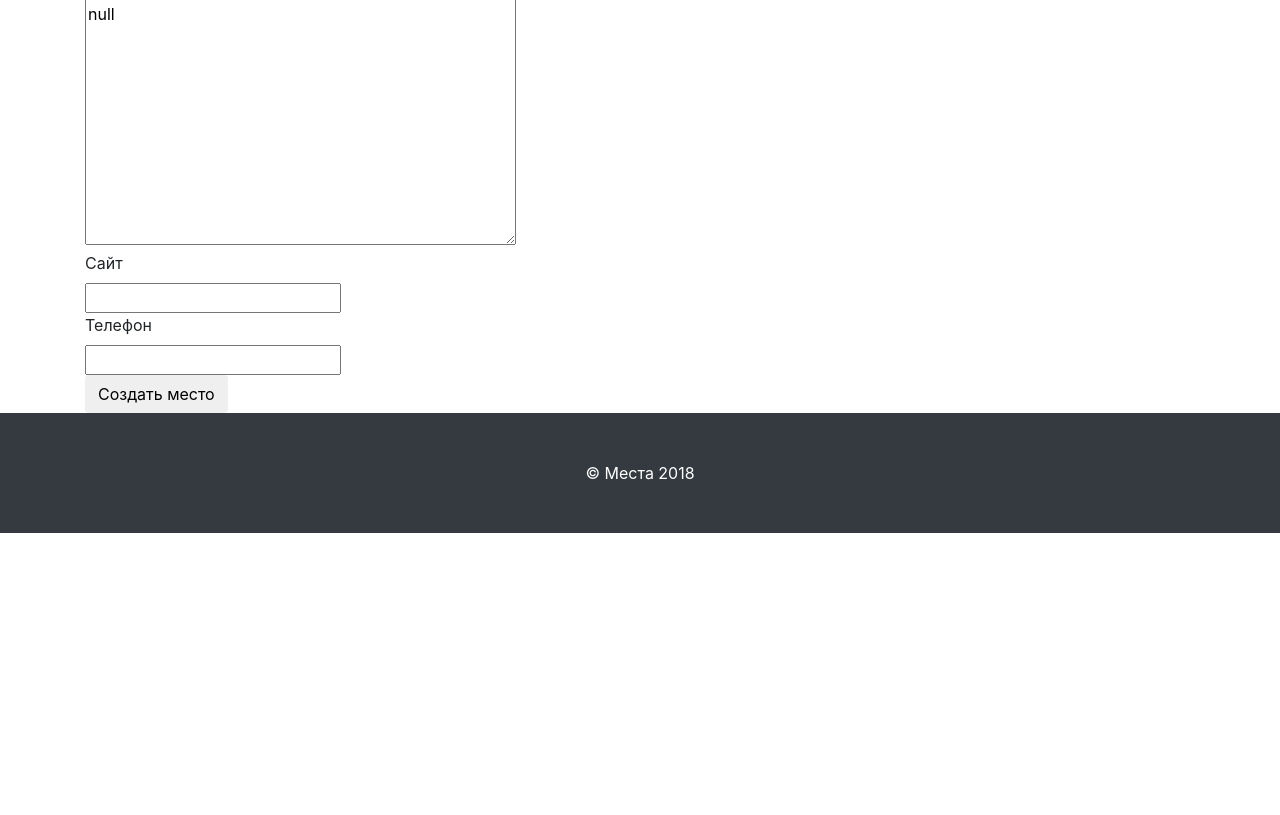
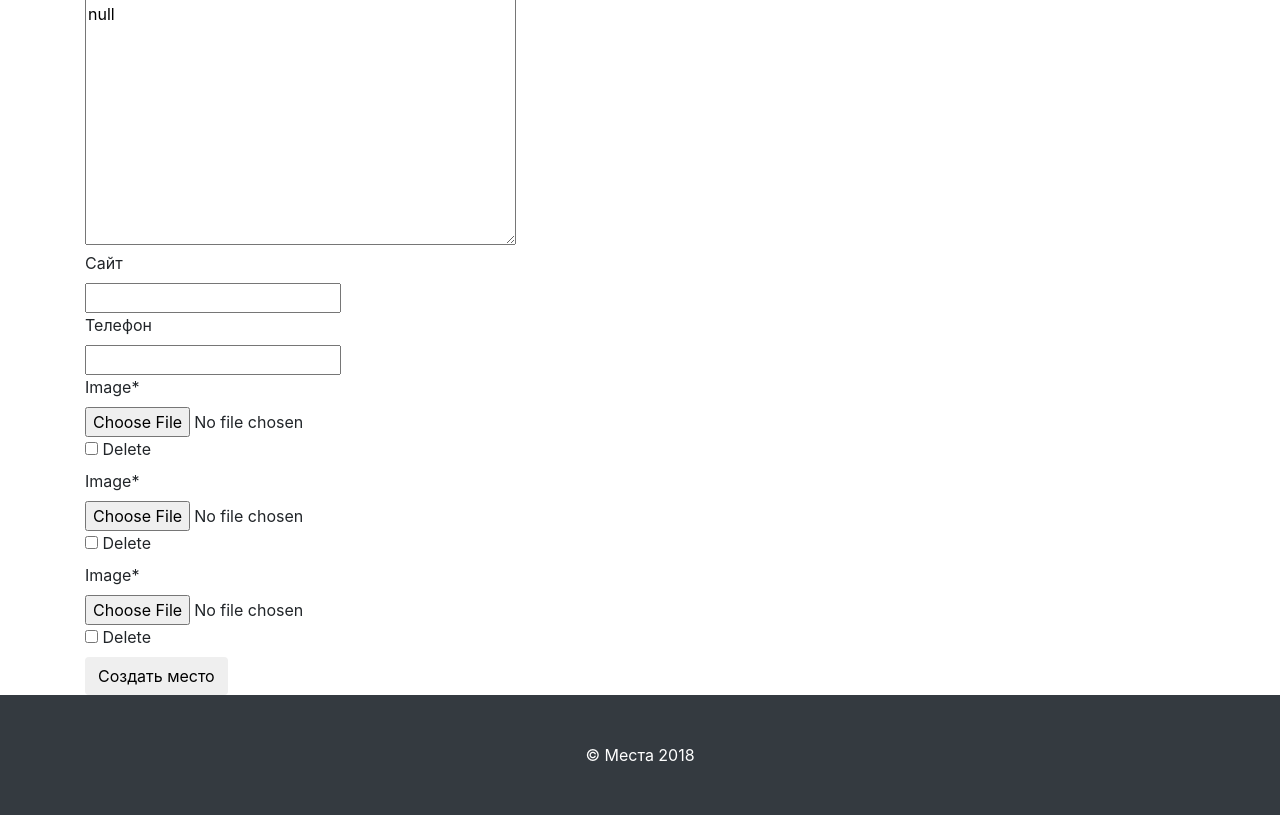
Before and after one commit to ddnovikov/mesta, a Django app: page /places/create/ in a window 1280 px wide. Shown: the part 1309-2124 px from the top of the page. Before the commit the page ends 1842 px from the top, so only its background shows below. Run offline with Django 3.2, Linux system fonts and the light colour scheme; the visitor is signed in with stand-in values (Sample User, id 1); some libraries are stand-ins or nearby versions.

Commit message:
Generic-related images are added to place forms.

```diff
--- /dev/null
+++ b/attachments/forms/__init__.py
@@ -0,0 +1 @@
+from .image import ImageForm
--- /dev/null
+++ b/attachments/forms/image.py
@@ -0,0 +1,13 @@
+from django import forms
+
+from attachments.models import Image
+
+
+class ImageForm(forms.ModelForm):
+    image = forms.ImageField()
+
+    class Meta:
+        model = Image
+        fields = [
+            'image'
+        ]
--- a/places/views.py
+++ b/places/views.py
@@ -1,9 +1,13 @@
 from django.contrib import messages
+from django.contrib.auth.decorators import login_required
+from django.contrib.contenttypes.forms import generic_inlineformset_factory
+# from django.forms import modelformset_factory
 from django.shortcuts import render, redirect, get_object_or_404
-from django.http import HttpResponseRedirect, Http404
 
 from places.models import Place, FoodService
 from places.forms import PlaceForm
+from attachments.models import Image
+from attachments.forms import ImageForm
 
 
 def places_home(request):
@@ -18,21 +22,29 @@ def places_home(request):
     return render(request, 'home.html', context)
 
 
+@login_required
 def place_create(request):
-    if not request.user.is_staff or not request.user.is_superuser:
-        raise Http404
+    ImageFormSet = generic_inlineformset_factory(Image, form=ImageForm, min_num=0)
 
-    form = PlaceForm(request.POST or None)
+    place_form = PlaceForm(request.POST or None)
+    image_formset = ImageFormSet(request.POST or None, request.FILES or None)
 
-    if form.is_valid():
-        instance = form.save(commit=False)
-        instance.owner = request.user
-        instance.save()
+    if place_form.is_valid() and image_formset.is_valid():
+        place_instance = place_form.save(commit=False)
+        place_instance.owner = request.user
+        place_instance.save()
+
+        for form in image_formset.cleaned_data:
+            image = form['image']
+            image_instance = Image(image=image, content_object=place_instance)
+            image_instance.save()
+
         messages.success(request, 'Место успешно создано.')
-        return redirect(instance)
+        return redirect(place_instance)
 
     context = {
-        'place_form': form,
+        'place_form': place_form,
+        'image_formset': image_formset,
         'title': 'Создать место',
         'submit_value': 'Создать место',
     }
--- a/templates/place_form.html
+++ b/templates/place_form.html
@@ -7,8 +7,23 @@
       <div class="col-sm-6">
         <h1>{{ title }}</h1>
 
-        <form method='POST' action='' enctype="multipart/form-data">{% csrf_token %}
+        <form id='place_form' method='POST' action='' enctype="multipart/form-data">
+          {% csrf_token %}
           {{ place_form | crispy }}
+
+{#          {% for hidden in place_form.hidden_fields %}#}
+{#            {{ hidden }}#}
+{#          {% endfor %}#}
+{##}
+{#          {% for field in place_form %}#}
+{#              {{ field }} <br />#}
+{#          {% endfor %}#}
+
+          {{ image_formset.management_form }}
+          {% for form in image_formset %}
+              {{ form | crispy }}
+          {% endfor %}
+
           <input type='submit' class="btn btn-default" value='{{ submit_value }}'>
         </form>
       </div>
```
